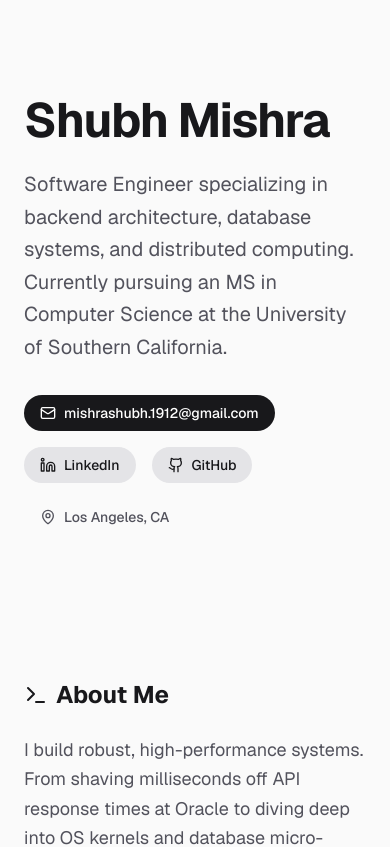
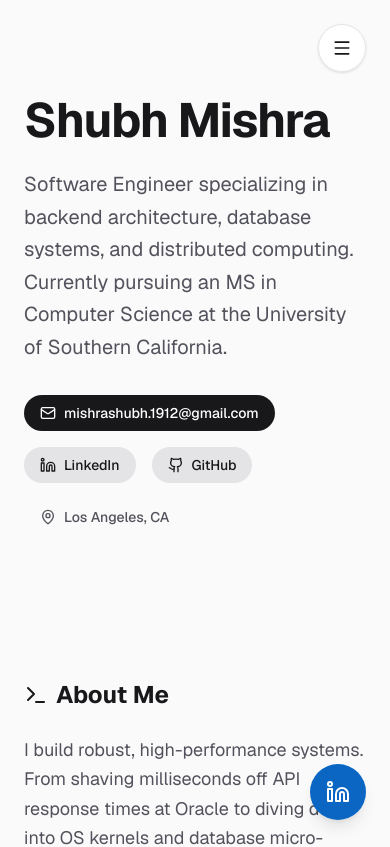
Before and after one commit to shubh-1912/project-portfolio, a Next.js app: page / in a window 390 px wide. Shown: the top 847 px of the page. Built offline with nearby package versions, Linux system fonts and the light colour scheme.

Commit message:
Add linkedin button and navigation hamburger

```diff
--- a/app/page.tsx
+++ b/app/page.tsx
@@ -1,7 +1,7 @@
 "use client";
 
 import React, { useState, useEffect, useRef } from 'react';
-import { Github, Linkedin, Mail, MapPin, Database, Server, Code, Terminal, Home, ExternalLink } from 'lucide-react';
+import { Github, Linkedin, Mail, MapPin, Database, Server, Code, Terminal, Home, ExternalLink, X, Menu } from 'lucide-react';
 
 // Lightweight scroll reveal component
 function Reveal({ children, delay = 0, className = "" }: { children: React.ReactNode, delay?: number, className?: string }) {
@@ -46,6 +46,7 @@ function Reveal({ children, delay = 0, className = "" }: { children: React.React
 export default function Portfolio() {
   const [activeFilter, setActiveFilter] = useState('All');
   const [showLeftSidebar, setShowLeftSidebar] = useState(false);
+  const [isMobileMenuOpen, setIsMobileMenuOpen] = useState(false);
 
   // Scroll listener to toggle the left sidebar
   useEffect(() => {
@@ -61,6 +62,21 @@ export default function Portfolio() {
     window.addEventListener('scroll', handleScroll);
     return () => window.removeEventListener('scroll', handleScroll);
   }, []);
+
+  // Prevent scrolling when mobile menu is open
+  useEffect(() => {
+
+    if (isMobileMenuOpen) {
+
+      document.body.style.overflow = 'hidden';
+
+    } else {
+
+      document.body.style.overflow = 'unset';
+
+    }
+
+  }, [isMobileMenuOpen]);
 
   // Flattened project data for easy filtering
   const projects = [
@@ -115,9 +131,18 @@ export default function Portfolio() {
     ? projects
     : projects.filter(project => project.category === activeFilter);
 
+  const navItems = [
+    { id: 'home', label: 'Home', icon: Home },
+    { id: 'about', label: 'About', icon: Terminal },
+    { id: 'experience', label: 'Experience', icon: Server },
+    { id: 'expertise', label: 'Expertise', icon: Database },
+    { id: 'projects', label: 'Projects', icon: Code },
+  ];
+
   // Smooth scroll handler
   const scrollToSection = (e: React.MouseEvent<HTMLAnchorElement>, id: string) => {
     e.preventDefault();
+    setIsMobileMenuOpen(false); // Close mobile menu if open
     const element = document.getElementById(id);
     if (element) {
       const offset = 20;
@@ -135,7 +160,51 @@ export default function Portfolio() {
 
   return (
     <div className="min-h-screen bg-zinc-50 text-zinc-900 font-sans selection:bg-zinc-900 selection:text-zinc-50 relative">
+      {/* --- MOBILE EXCLUSIVES --- */}
 
+      {/* Floating LinkedIn Button (Mobile) */}
+      <a
+        href="https://linkedin.com/in/shubhmishra19"
+        target="_blank"
+        rel="noreferrer"
+        className="lg:hidden fixed bottom-6 right-6 w-14 h-14 bg-[#0A66C2] text-white rounded-full shadow-lg flex items-center justify-center z-40 hover:bg-[#004182] hover:-translate-y-1 transition-all duration-300"
+        aria-label="LinkedIn"
+      >
+        <Linkedin size={24} />
+      </a>
+
+      {/* Hamburger Menu Toggle (Mobile) */}
+      <button
+        onClick={() => setIsMobileMenuOpen(!isMobileMenuOpen)}
+        className="lg:hidden fixed top-6 right-6 w-12 h-12 bg-white/90 backdrop-blur-sm border border-zinc-200 shadow-sm text-zinc-900 rounded-full flex items-center justify-center z-[60] hover:bg-zinc-100 transition-colors"
+        aria-label="Toggle Navigation"
+      >
+        {isMobileMenuOpen ? <X size={20} /> : <Menu size={20} />}
+      </button>
+
+
+      {/* Full-Screen Mobile Menu Overlay */}
+      <div
+        className={`lg:hidden fixed inset-0 bg-zinc-50/95 backdrop-blur-md z-50 flex flex-col items-center justify-center transition-all duration-300 ${
+          isMobileMenuOpen ? 'opacity-100 pointer-events-auto' : 'opacity-0 pointer-events-none'
+        }`}
+      >
+        <nav className="flex flex-col gap-8 items-center">
+          {navItems.map((item) => (
+            <a
+              key={item.id}
+              href={`#${item.id}`}
+              onClick={(e) => scrollToSection(e, item.id)}
+              className="flex items-center gap-4 text-2xl font-bold text-zinc-600 hover:text-zinc-900 transition-colors"
+            >
+              <item.icon size={28} />
+              {item.label}
+            </a>
+          ))}
+        </nav>
+      </div>
+
+      {/* --- DESKTOP EXCLUSIVES --- */}
       {/* FLOATING LEFT CONTACT (Desktop Only) */}
       <aside
         className={`hidden lg:flex flex-col fixed left-4 xl:left-8 top-1/3 z-50 transition-all duration-500 ${
@@ -165,13 +234,7 @@ export default function Portfolio() {
       {/* FLOATING RIGHT NAVIGATION (Desktop Only) */}
       <nav className="hidden lg:flex fixed right-0 top-1/2 -translate-y-1/2 z-50 group">
         <div className="bg-white border border-r-0 border-zinc-200 shadow-sm rounded-l-2xl py-3 px-2 transition-all duration-300 w-14 hover:w-40 overflow-hidden flex flex-col gap-2">
-          {[
-            { id: 'home', label: 'Home', icon: Home },
-            { id: 'about', label: 'About', icon: Terminal },
-            { id: 'experience', label: 'Experience', icon: Server },
-            { id: 'expertise', label: 'Expertise', icon: Database },
-            { id: 'projects', label: 'Projects', icon: Code },
-          ].map((item) => (
+          {navItems.map((item) => (
             <a
               key={item.id}
               href={`#${item.id}`}
```
